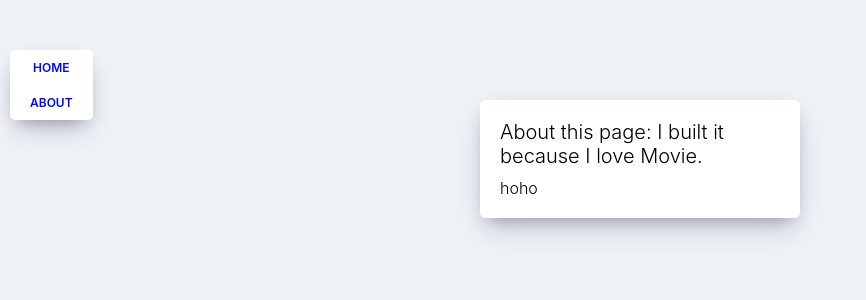
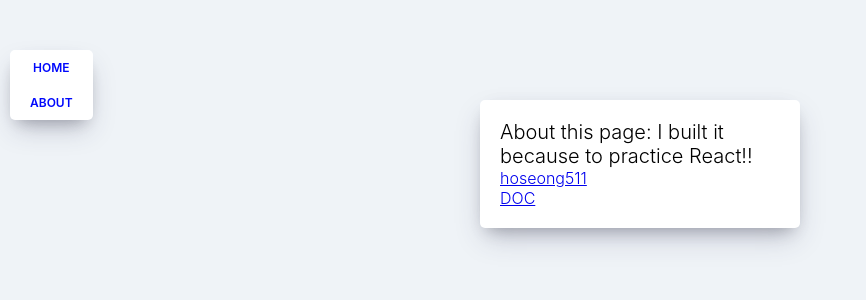
Before and after one commit to hoseong511/test23, a React (Create React App) app: page /#/about in a window 1280 px wide. Shown: the top 300 px of the page, without its empty margins (0-866 px from the left). Built offline with nearby package versions, Linux system fonts and the light colour scheme.

Commit message:
refatoring README

```diff
--- a/src/routes/About.js
+++ b/src/routes/About.js
@@ -5,8 +5,11 @@ function About(props){
     console.log(props);
     return (
         <div className="about__container">
-            <span >About this page: I built it because I love Movie.</span>
-            <span >hoho</span>
+            <span >About this page: I built it because to practice React!!</span>
+            <br />
+            <a href="https://github.com/hoseong511">hoseong511</a>
+            <br></br>
+            <a href="https://github.com/hoseong511/moviehoho">DOC</a>
         </div>
     )
 }
```
